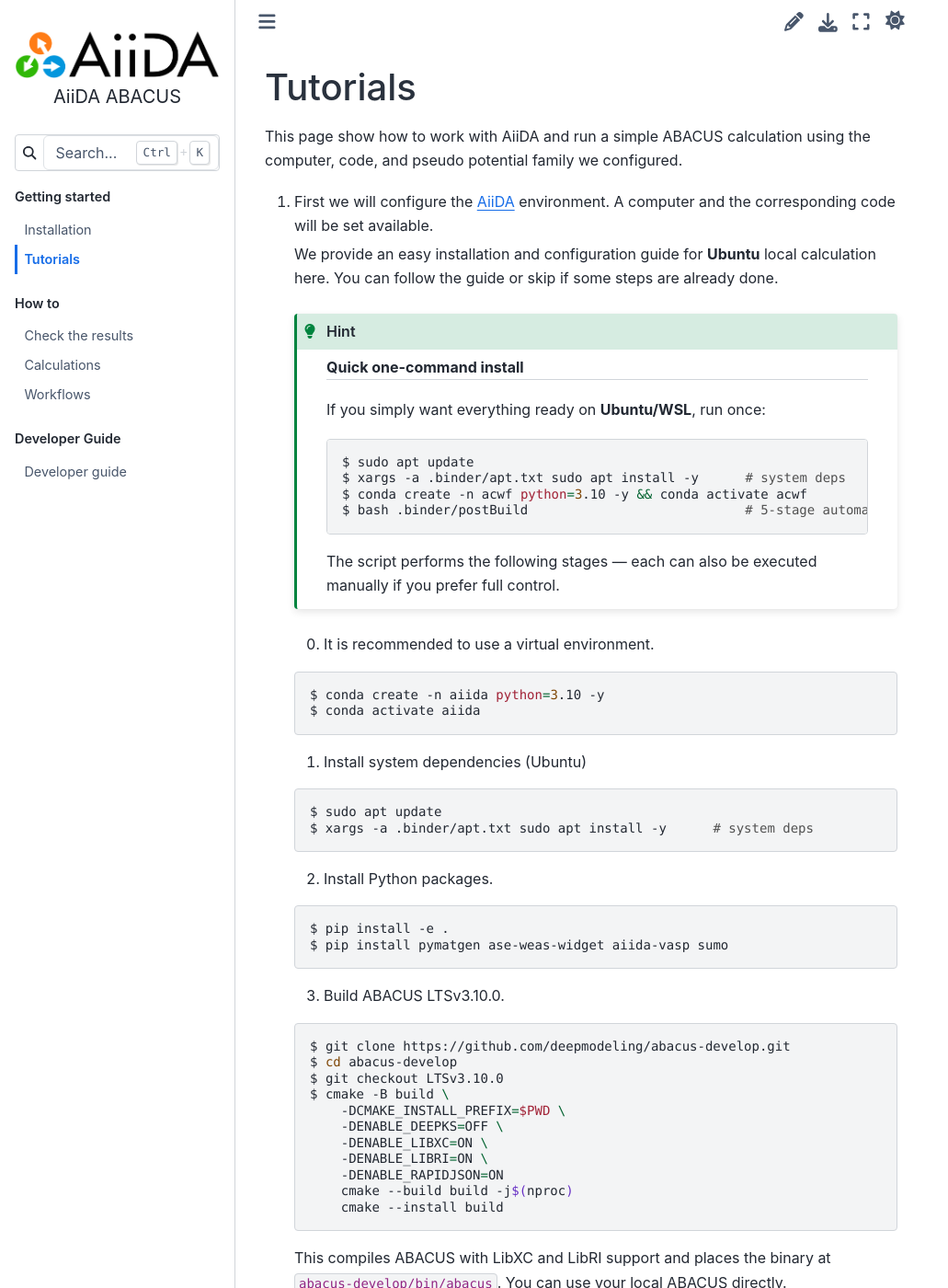
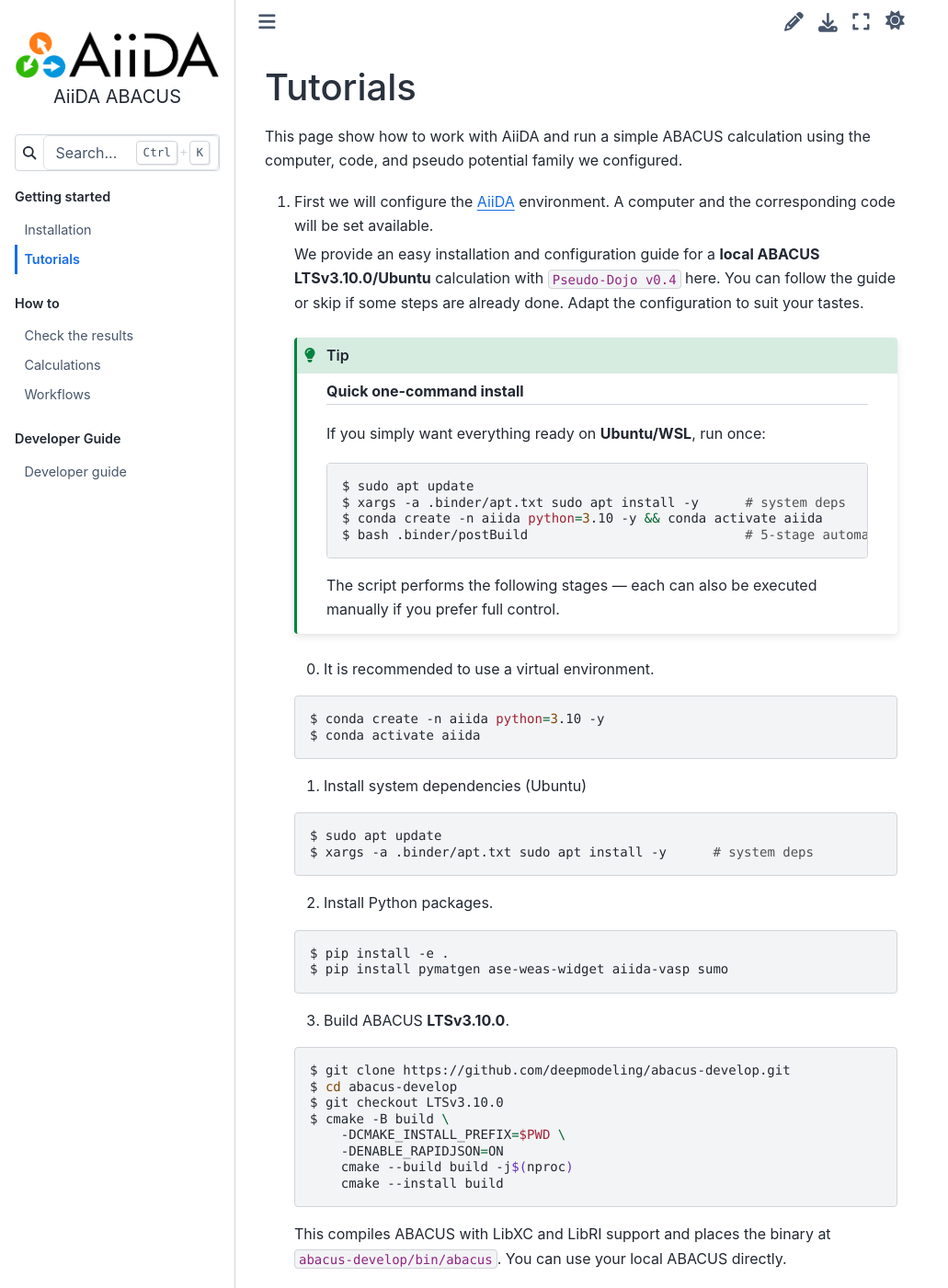
Before and after one commit to MCresearch/aiida-abacus, a Sphinx documentation site: the page built from docs/source/tutorials/index.md, in a window 1280 px wide and 1400 px high. Shown: the whole window at 92% size, without its empty margins (0-1031 px from the left). Built offline with Sphinx 7.4.7 and the Sphinx Book theme 1.1.4, drawn with Linux system fonts in a browser that asks for light colours; pages that are not in the unit, such as notebooks, are missing from menus; some of the changed text lies outside the part shown.

Commit message:
Update one-stop tutorials

````diff
--- a/docs/source/tutorials/index.md
+++ b/docs/source/tutorials/index.md
@@ -2,17 +2,19 @@
 
 This page show how to work with AiiDA and run a simple ABACUS calculation using the computer, code, and pseudo potential family we configured.
 
+(tutorials-quick-start)=
+
 1. First we will configure the [AiiDA](https://www.aiida.net/) environment. A computer and the corresponding code will be set available.
 
-    We provide an easy installation and configuration guide for **Ubuntu** local calculation here. You can follow the guide or skip if some steps are already done.
+    We provide an easy installation and configuration guide for a **local ABACUS LTSv3.10.0/Ubuntu** calculation with `Pseudo-Dojo v0.4` here. You can follow the guide or skip if some steps are already done. Adapt the configuration to suit your tastes.
 
-    :::{hint}
+    :::{tip}
     ### Quick one-command install
     If you simply want everything ready on **Ubuntu/WSL**, run once:
     ```console
     $ sudo apt update
     $ xargs -a .binder/apt.txt sudo apt install -y      # system deps
-    $ conda create -n acwf python=3.10 -y && conda activate acwf
+    $ conda create -n aiida python=3.10 -y && conda activate aiida
     $ bash .binder/postBuild                            # 5-stage automatic setup
     ```
     The script performs the following stages — each can also be executed manually if you prefer full control.
@@ -36,16 +38,13 @@
     $ pip install pymatgen ase-weas-widget aiida-vasp sumo
     ```
 
-    3. Build ABACUS LTSv3.10.0.
+    3. Build ABACUS **LTSv3.10.0**.
     ```bash
     $ git clone https://github.com/deepmodeling/abacus-develop.git
     $ cd abacus-develop
     $ git checkout LTSv3.10.0
     $ cmake -B build \
         -DCMAKE_INSTALL_PREFIX=$PWD \
-        -DENABLE_DEEPKS=OFF \
-        -DENABLE_LIBXC=ON \
-        -DENABLE_LIBRI=ON \
         -DENABLE_RAPIDJSON=ON
         cmake --build build -j$(nproc)
         cmake --install build
@@ -109,6 +110,8 @@
     Check installed code by
 
     ```console
+    $ abacus -v
+    ABACUS version v3.10.0
     $ verdi code list
     Full label                   Pk  Entry point
     -----------------------  ------  -------------------
@@ -139,12 +142,15 @@
 - `abacus` executable ready.
 
 Please activate your AiiDA environment and run the checks:
-
 ```console
 $ verdi status
 $ verdi plugin list aiida.calculations abacus.abacus
 $ aiida-pseudo list -F pseudo.family.pseudo_dojo
-$ abacus -v # should give: ABACUS version v3.10.0
+Label                               Type string                Count
+----------------------------------  -------------------------  -------
+PseudoDojo/0.4/PBE/SR/standard/upf  pseudo.family.pseudo_dojo  72
+$ abacus -v
+ABACUS version v3.10.0
 ```
 ::: -->
 
@@ -167,3 +173,10 @@
     ```
     It will present a log report of the process.
     To investigate more about the calculation, like raw inputs/outputs, see the [How To Check the results](#howto-check) page for details.
+
+
+:::{note}
+AiiDA supports many different schedulers apart from Direct Execution.
+If you are using a Batch Job Scheduler like [SLURM](https://slurm.schedmd.com/) to manage the job queues and execution on a compute resource, see supported
+[Batch Job Schedulers](https://aiida.readthedocs.io/projects/aiida-core/en/latest/topics/schedulers.html).
+:::
````
Also changed, not shown: other parts of docs/source/tutorials/index.md (+3 -1 lines).
